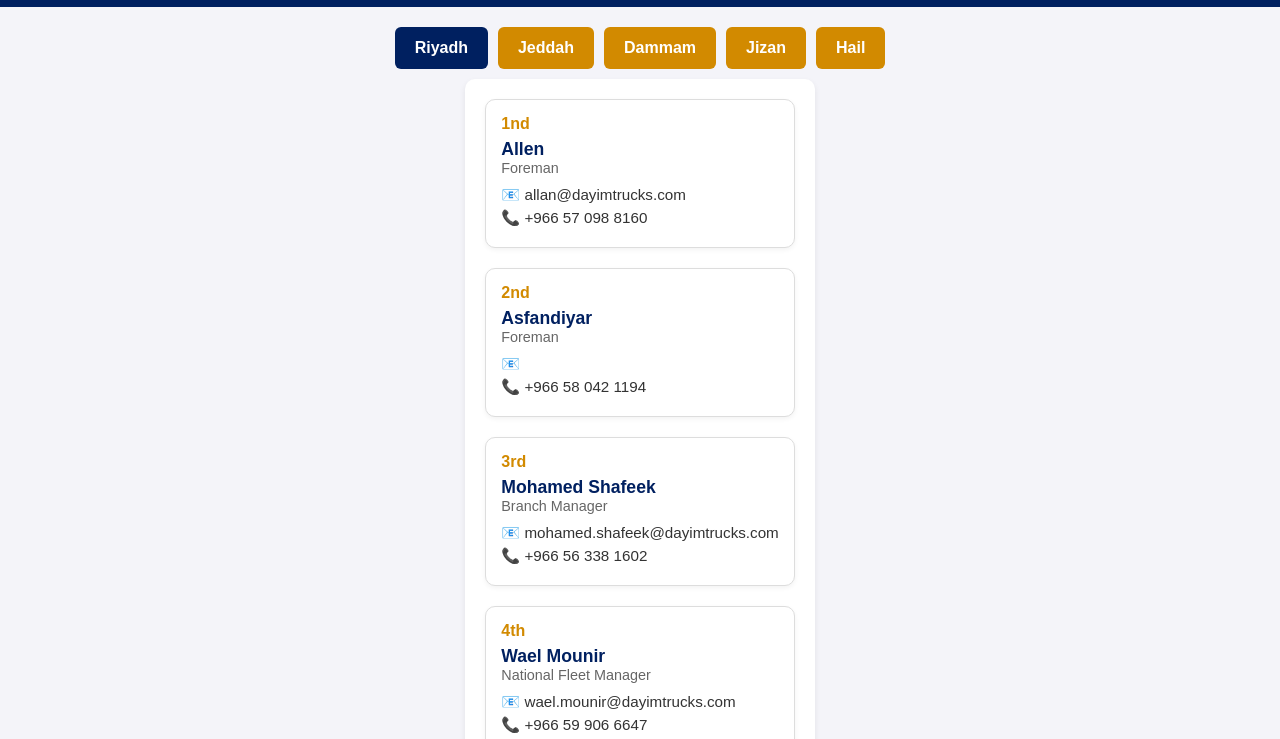
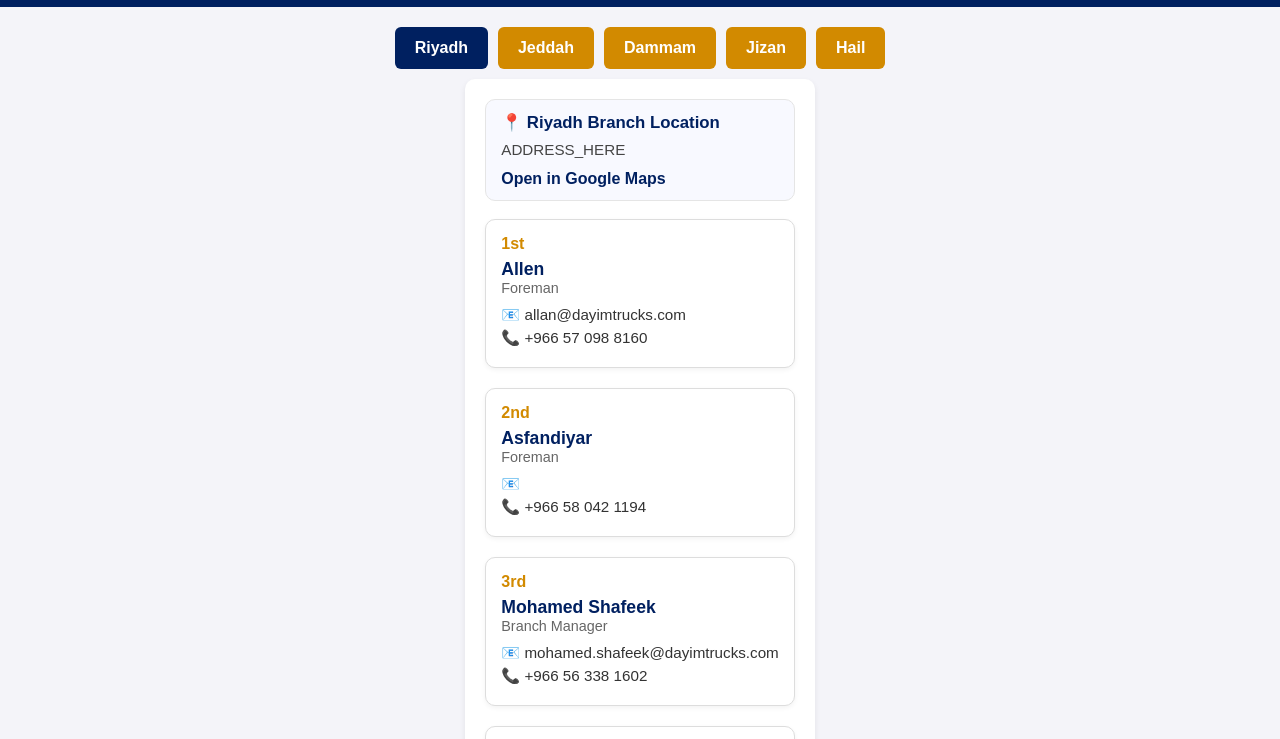
Before and after one commit to dayimtrucks/ops, a plain HTML site: page index.html in a window 1280 px wide. Shown: the part 58-797 px from the top of the page. Drawn offline with Linux system fonts and the light colour scheme.

Commit message:
Update index.html

```diff
--- a/index.html
+++ b/index.html
@@ -27,7 +27,7 @@
       align-items: center;
       justify-content: center;
       gap: 12px;
-      flex-wrap: wrap; /* stack logo + title on small screens */
+      flex-wrap: wrap;
     }
 
     header img {
@@ -84,6 +84,40 @@
 
     .tab-content.active {
       display: block;
+    }
+
+    /* Branch location box */
+    .branch-location {
+      border: 1px solid #e5e5e5;
+      background: #f8f9ff;
+      border-radius: 10px;
+      padding: 12px 15px;
+      margin-bottom: 18px;
+    }
+
+    .branch-location h2 {
+      margin: 0 0 6px;
+      font-size: 1.05rem;
+      color: #002060;
+    }
+
+    .branch-location p {
+      margin: 0;
+      color: #444;
+      line-height: 1.5;
+      font-size: 0.95rem;
+    }
+
+    .branch-location a {
+      display: inline-block;
+      margin-top: 8px;
+      text-decoration: none;
+      font-weight: bold;
+      color: #002060;
+    }
+
+    .branch-location a:hover {
+      text-decoration: underline;
     }
 
     /* Contact grid */
@@ -171,15 +205,19 @@
   </div>
 
   <!-- Riyadh -->
+  <div id="riyadh" class="tab-content active">
 
+    <div class="branch-location">
+      <h2>📍 Riyadh Branch Location</h2>
+      <p>ADDRESS_HERE</p>
+      <a href="https://maps.app.goo.gl/PDAo3jvF4X6DCZas7" target="_blank">Open in Google Maps</a>
+    </div>
 
-  <div id="riyadh" class="tab-content active">
     <div class="contacts-grid">
       <div class="contact">
-        <span class="order">1nd</span>
+        <span class="order">1st</span>
         <h3>Allen</h3>
-        <div class="role">Foreman
-        </div>
+        <div class="role">Foreman</div>
         <div class="contact-info">
           <a href="mailto:allan@dayimtrucks.com">📧 allan@dayimtrucks.com</a>
           <a href="tel:+966570988160">📞 +966 57 098 8160</a>
@@ -192,10 +230,10 @@
         <div class="role">Foreman</div>
         <div class="contact-info">
           <a href="">📧</a>
-          <a href="tel:+966 58 042 1194">📞 +966 58 042 1194</a>
+          <a href="tel:+966580421194">📞 +966 58 042 1194</a>
         </div>
+      </div>
 
-      </div>
       <div class="contact">
         <span class="order">3rd</span>
         <h3>Mohamed Shafeek</h3>
@@ -205,6 +243,7 @@
           <a href="tel:+966563381602">📞 +966 56 338 1602</a>
         </div>
       </div>
+
       <div class="contact">
         <span class="order">4th</span>
         <h3>Wael Mounir</h3>
@@ -219,16 +258,24 @@
 
   <!-- Jeddah -->
   <div id="jeddah" class="tab-content">
+
+    <div class="branch-location">
+      <h2>📍 Jeddah Branch Location</h2>
+      <p>ADDRESS_HERE</p>
+      <a href="https://maps.app.goo.gl/Gy88AYQ56gqJv9JA8" target="_blank">Open in Google Maps</a>
+    </div>
+
     <div class="contacts-grid">
       <div class="contact">
         <span class="order">1st</span>
         <h3>Hassan Mokhtar</h3>
         <div class="role">Foreman</div>
         <div class="contact-info">
-          <a href="">📧 </a>
+          <a href="">📧</a>
           <a href="tel:+966560982691">📞 +966 56 098 2691</a>
         </div>
       </div>
+
       <div class="contact">
         <span class="order">2nd</span>
         <h3>Momin Shabaz</h3>
@@ -238,6 +285,7 @@
           <a href="tel:+966558367307">📞 +966 55 836 7307</a>
         </div>
       </div>
+
       <div class="contact">
         <span class="order">3rd</span>
         <h3>Saeed AL amoudi</h3>
@@ -247,6 +295,7 @@
           <a href="tel:+966533220700">📞 +966 53 322 0700</a>
         </div>
       </div>
+
       <div class="contact">
         <span class="order">4th</span>
         <h3>Madeeh Farrag</h3>
@@ -261,6 +310,13 @@
 
   <!-- Dammam -->
   <div id="dammam" class="tab-content">
+
+    <div class="branch-location">
+      <h2>📍 Dammam Branch Location</h2>
+      <p>ADDRESS_HERE</p>
+      <a href="https://maps.app.goo.gl/Jb9Ua4EfWtqznj88A" target="_blank">Open in Google Maps</a>
+    </div>
+
     <div class="contacts-grid">
       <div class="contact">
         <span class="order">1st</span>
@@ -271,6 +327,7 @@
           <a href="tel:+966592881077">📞 +966 59 288 1077</a>
         </div>
       </div>
+
       <div class="contact">
         <span class="order">2nd</span>
         <h3>Mohamed Shafeek</h3>
@@ -280,6 +337,7 @@
           <a href="tel:+966563381602">📞 +966 56 338 1602</a>
         </div>
       </div>
+
       <div class="contact">
         <span class="order">3rd</span>
         <h3>Wael Mounir</h3>
@@ -294,6 +352,13 @@
 
   <!-- Jizan -->
   <div id="jizan" class="tab-content">
+
+    <div class="branch-location">
+      <h2>📍 Jizan Branch Location</h2>
+      <p>ADDRESS_HERE</p>
+      <a href="https://maps.app.goo.gl/JMXwdKVA11ShXsu36" target="_blank">Open in Google Maps</a>
+    </div>
+
     <div class="contacts-grid">
       <div class="contact">
         <span class="order">1st</span>
@@ -304,6 +369,7 @@
           <a href="tel:+966560513781">📞 +966 56 051 3781</a>
         </div>
       </div>
+
       <div class="contact">
         <span class="order">2nd</span>
         <h3>Ishaq Aziz</h3>
@@ -313,6 +379,7 @@
           <a href="tel:+966583735041">📞 +966 58 373 5041</a>
         </div>
       </div>
+
       <div class="contact">
         <span class="order">3rd</span>
         <h3>Madeeh Farrag</h3>
@@ -322,6 +389,7 @@
           <a href="tel:+966540797611">📞 +966 54 079 7611</a>
         </div>
       </div>
+
       <div class="contact">
         <span class="order">4th</span>
         <h3>Wael Mounir</h3>
@@ -336,6 +404,13 @@
 
   <!-- Hail -->
   <div id="hail" class="tab-content">
+
+    <div class="branch-location">
+      <h2>📍 Hail Branch Location</h2>
+      <p>ADDRESS_HERE</p>
+      <a href="MAP_LINK_HERE" target="_blank">Open in Google Maps</a>
+    </div>
+
     <div class="contacts-grid">
       <div class="contact">
         <span class="order">1st</span>
@@ -346,6 +421,7 @@
           <a href="tel:+966593959828">📞 +966 59 395 9828</a>
         </div>
       </div>
+
       <div class="contact">
         <span class="order">2nd</span>
         <h3>Mohamed Shafeek</h3>
@@ -355,6 +431,7 @@
           <a href="tel:+966563381602">📞 +966 56 338 1602</a>
         </div>
       </div>
+
       <div class="contact">
         <span class="order">3rd</span>
         <h3>Wael Mounir</h3>
@@ -378,11 +455,9 @@
 
     tabs.forEach(tab => {
       tab.addEventListener("click", () => {
-        // Reset
         tabs.forEach(t => t.classList.remove("active"));
         contents.forEach(c => c.classList.remove("active"));
 
-        // Activate current
         tab.classList.add("active");
         document.getElementById(tab.dataset.target).classList.add("active");
       });
```
